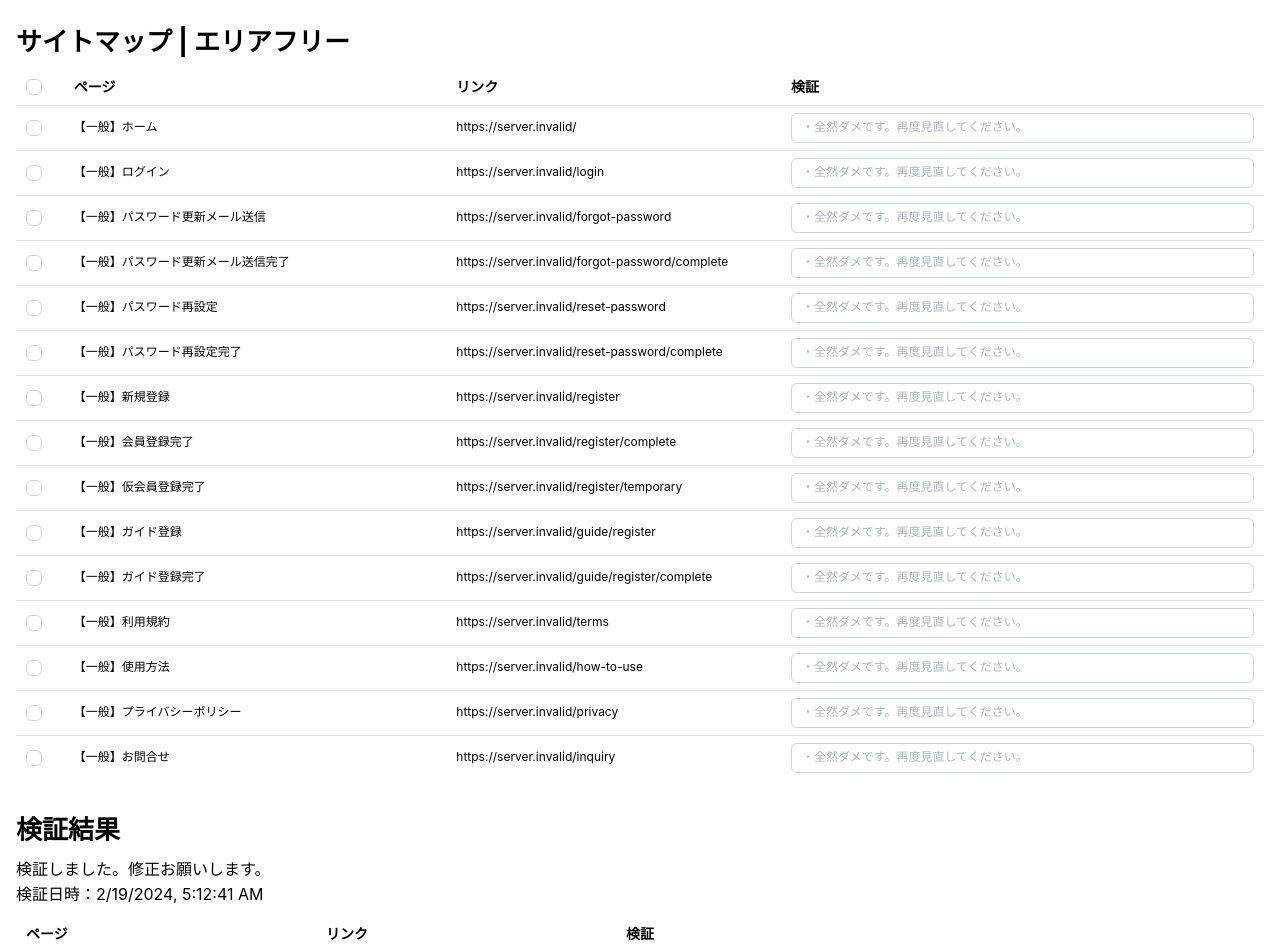
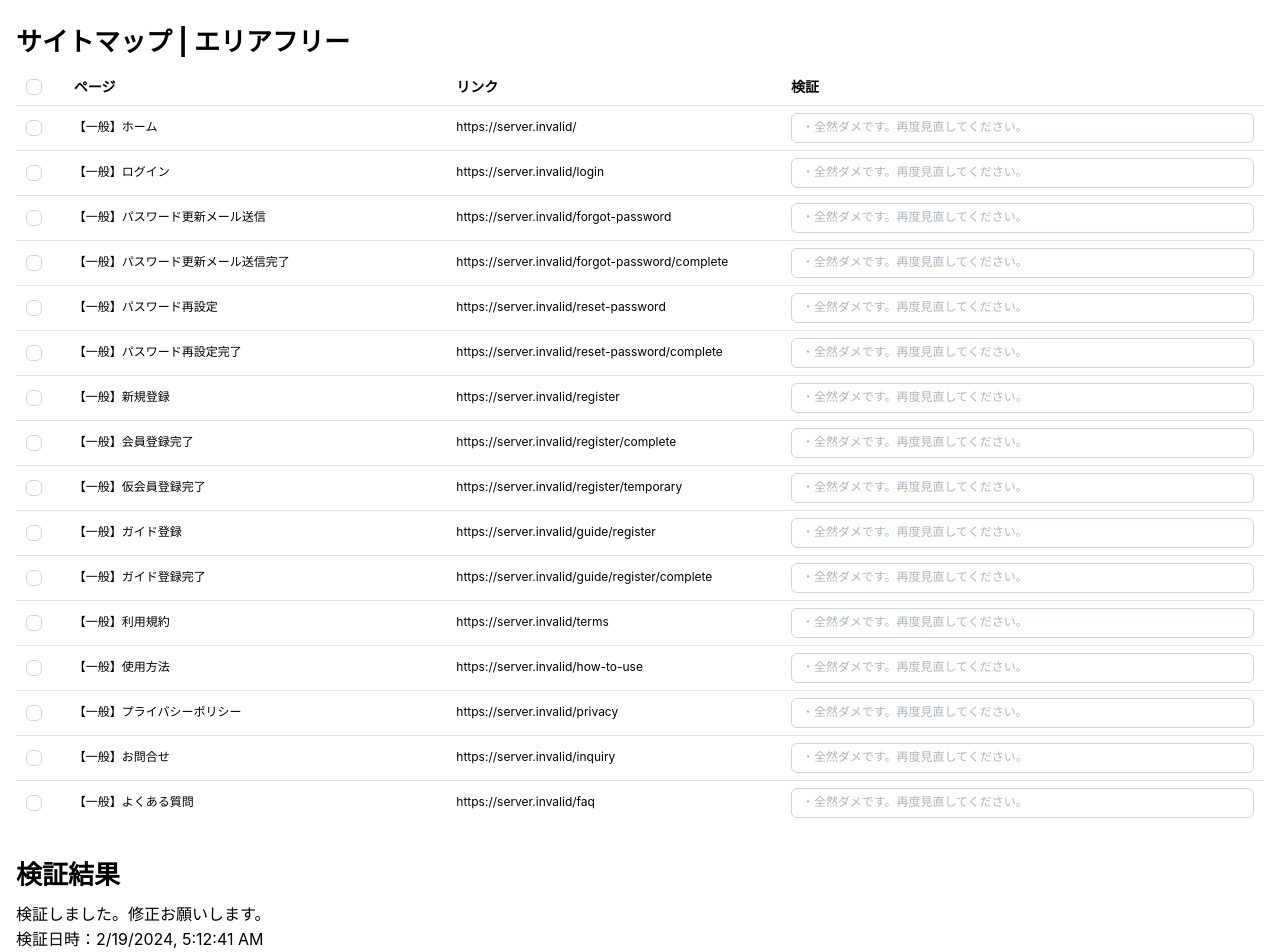
Before and after one commit to kabushikigaisya-kuwadatenoki/areafree-frontend, a Next.js app: page /sitemap in a window 1280 px wide. Shown: the top 952 px of the page. Built offline with nearby package versions, Linux system fonts and the light colour scheme; no server answers.

Commit message:
よくある質問さくせい

```diff
--- a/app/sitemap/page.tsx
+++ b/app/sitemap/page.tsx
@@ -21,6 +21,7 @@ const pages = [
   { name: '使用方法', type: '一般', link: '/how-to-use' },
   { name: 'プライバシーポリシー', type: '一般', link: '/privacy' },
   { name: 'お問合せ', type: '一般', link: '/inquiry' },
+  { name: 'よくある質問', type: '一般', link: '/faq' },
 ]
 
 const frontendEndpoint = process.env.NEXT_PUBLIC_FRONTEND_ENDPOINT
```
